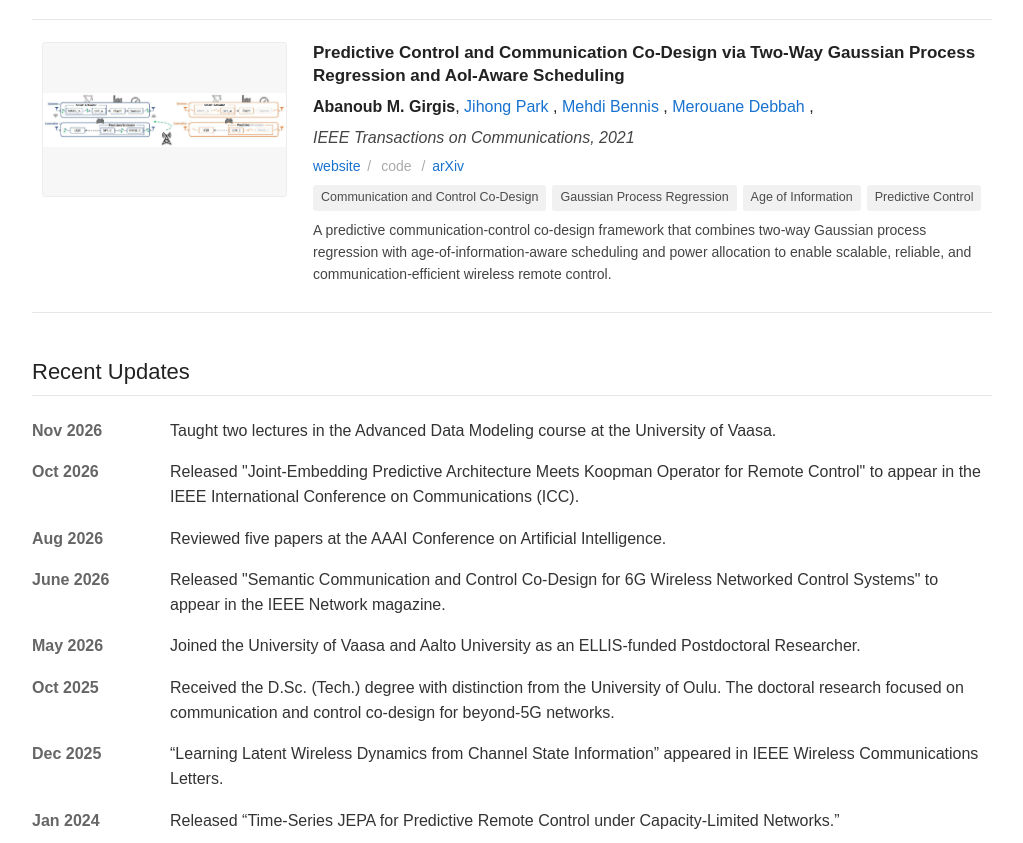
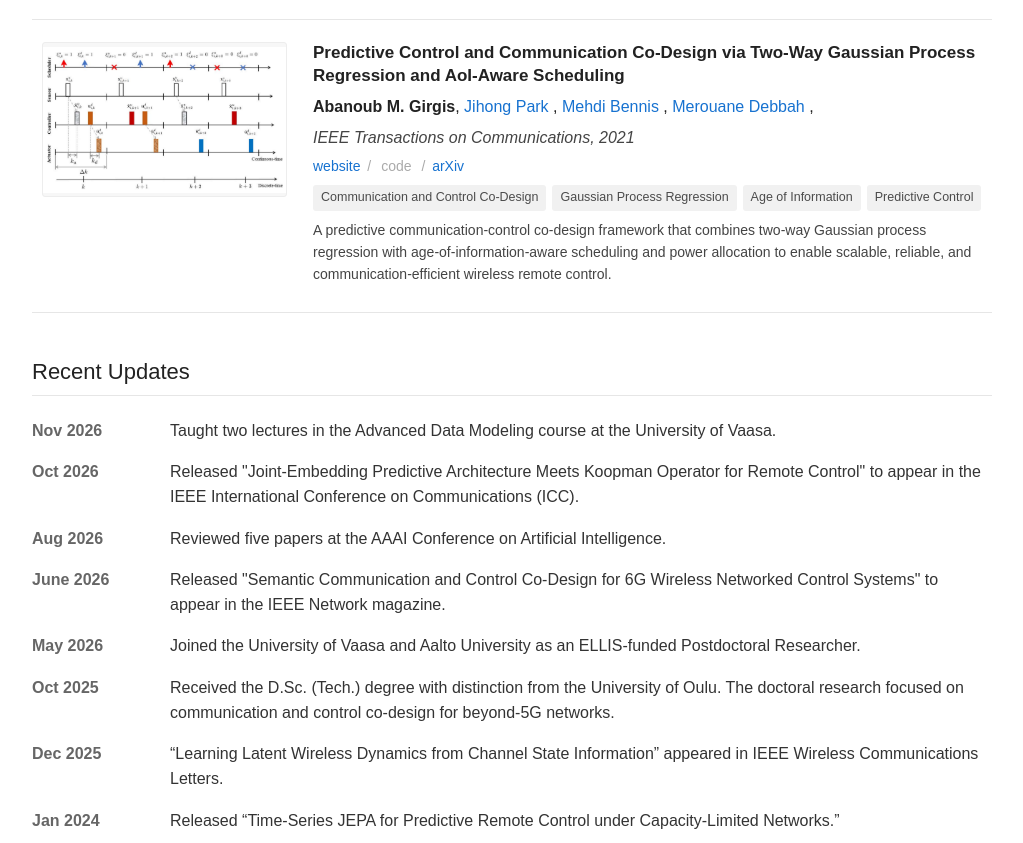
Before and after one commit to abanoubpipaoy/Abanoub_M_Girgis.github.io, a plain HTML site: page index.html in a window 1280 px wide. Shown: the part 2105-2948 px from the top of the page, without its empty margins (128-1151 px from the left). Drawn offline with Linux system fonts and the light colour scheme.

Commit message:
Update image source in index.html

```diff
--- a/index.html
+++ b/index.html
@@ -810,7 +810,7 @@
             <div class="paper-image-wrap">
 
                 <img
-                    src="paper_gpr_aoi.png"
+                    src="paper_gpr_aoi2.png"
                     alt="Predictive Control and Communication Co-Design via GPR and AoI-Aware Scheduling"
                     class="paper-image"
                     onerror="
```
